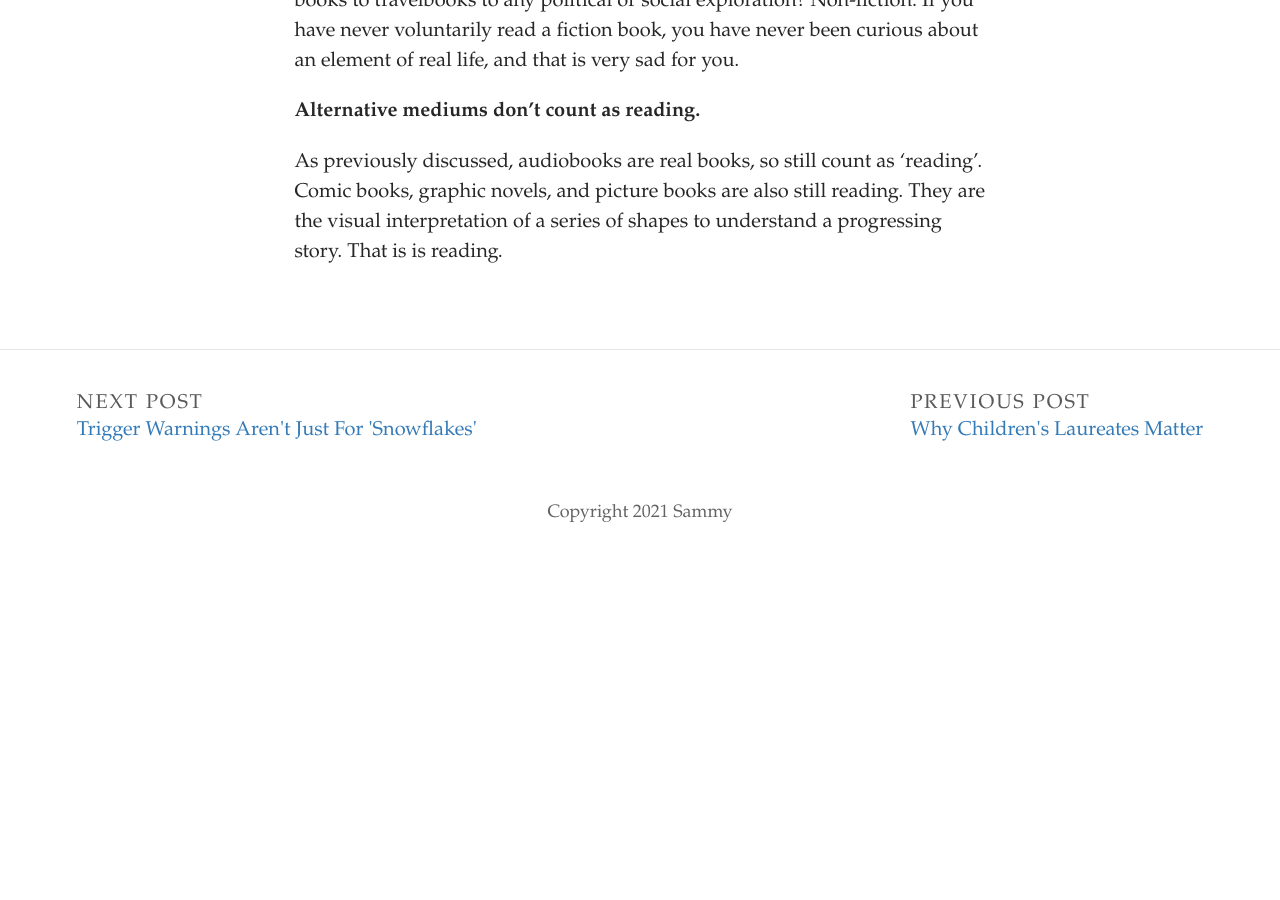
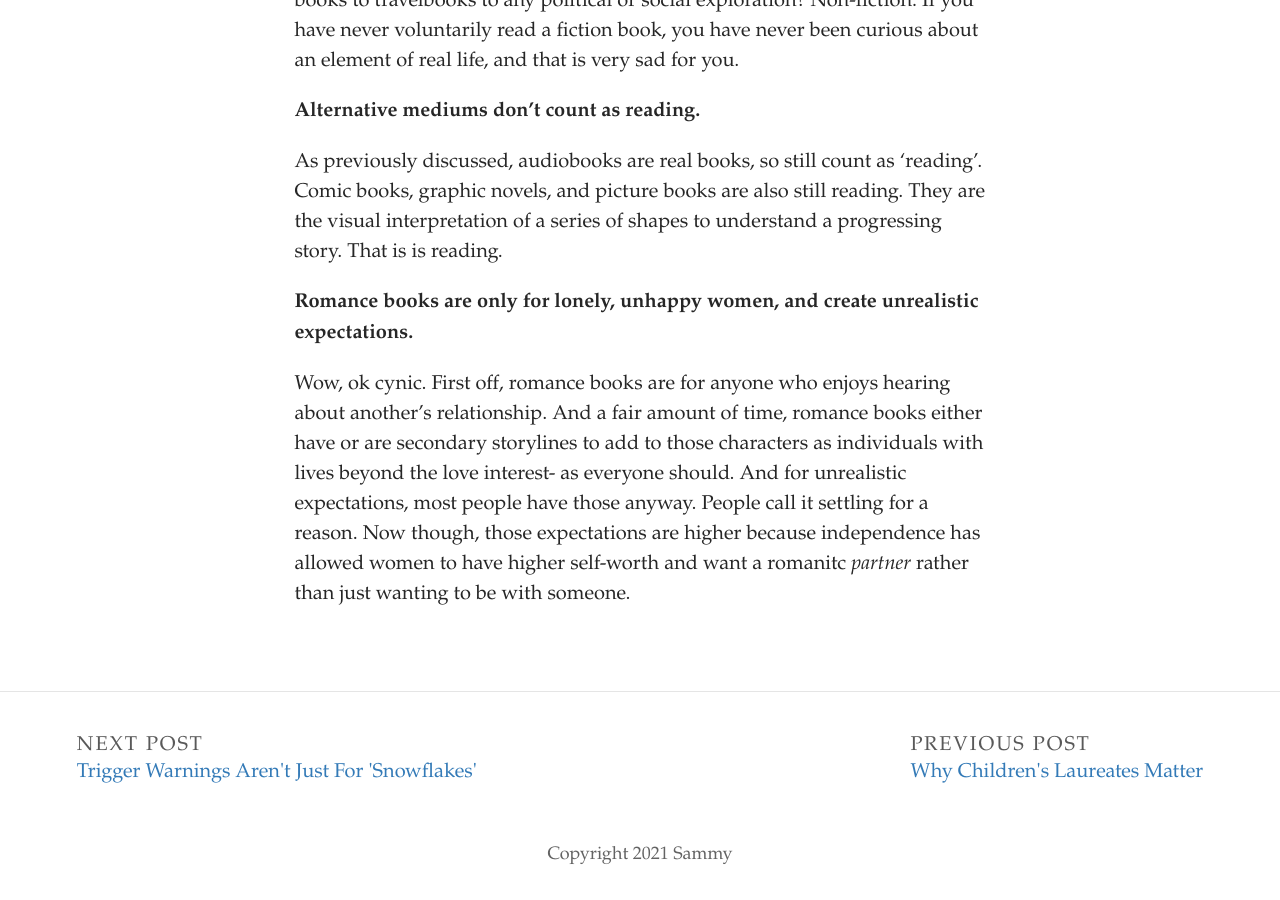
Before and after one commit to SammySpinsAYarn/Blog, a Jekyll site: the page built from _posts/2023-11-18-genre-fiction-stereotypes-and-why-theyre-ridiculous.md, in a window 1280 px wide and 900 px high, scrolled down 1437 px. Built offline with Jekyll 4.4.1, drawn with Linux system fonts in a browser that asks for light colours; some web fonts are replaced; before the commit the page ends 1995 px from its top, so only the background shows below that.

Commit message:
Update Post “2023-11-18-genre-fiction-stereotypes-and-why-theyre-ridiculous”

```diff
--- a/_posts/2023-11-18-genre-fiction-stereotypes-and-why-theyre-ridiculous.md
+++ b/_posts/2023-11-18-genre-fiction-stereotypes-and-why-theyre-ridiculous.md
@@ -26,3 +26,7 @@ I﻿f you think this, you are clearly a boring person. Non-fiction just means ma
 **A﻿lternative mediums don't count as reading.**
 
 A﻿s previously discussed, audiobooks are real books, so still count as 'reading'. Comic books, graphic novels, and picture books are also still reading. They are the visual interpretation of a series of shapes to understand a progressing story. That is is reading.
+
+**R﻿omance books are only for lonely, unhappy women, and create unrealistic expectations.**
+
+W﻿ow, ok cynic. First off, romance books are for anyone who enjoys hearing about another's relationship. And a fair amount of time, romance books either have or are secondary storylines to add to those characters as individuals with lives beyond the love interest- as everyone should. And for unrealistic expectations, most people have those anyway. People call it settling for a reason. Now though, those expectations are higher because independence has allowed women to have higher self-worth and want a romanitc *partner* rather than just wanting to be with someone.
```
